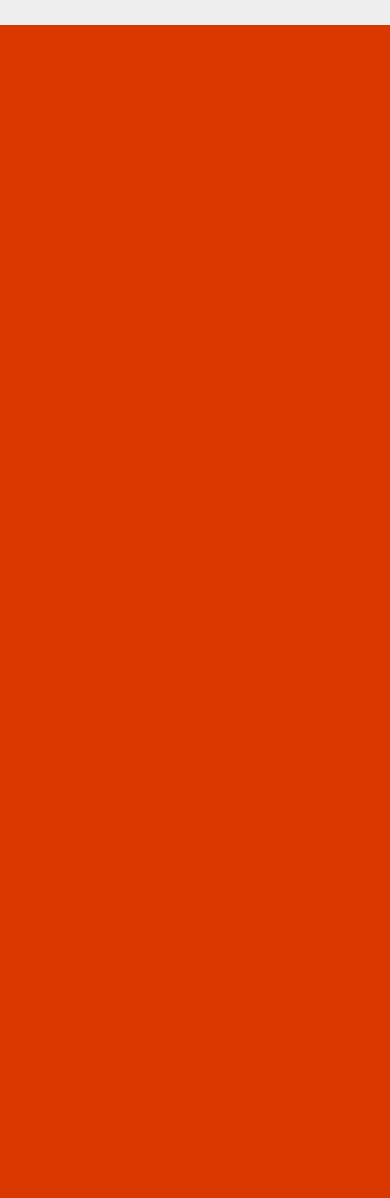
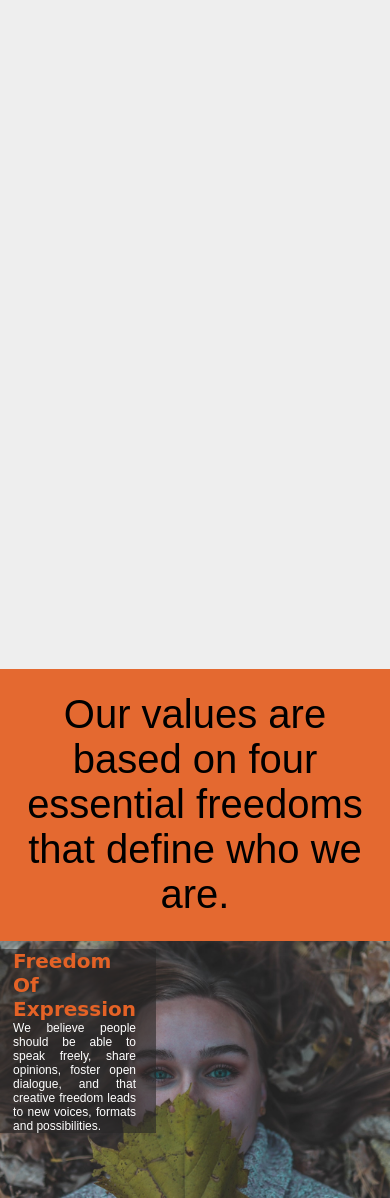
Before and after one commit to aulicksah/Streamz, a Python web app: template templates/index.html in a window 390 px wide. Shown: the part 819-2017 px from the top of the page. Before the commit the page ends 844 px from the top, so only its background shows below. Run offline with Jinja, Linux system fonts and the light colour scheme; the template is opened without the code that fills it, so the values that code supplies are empty.

Commit message:
Improved UI

```diff
--- a/templates/index.html
+++ b/templates/index.html
@@ -13,9 +13,9 @@ font-family: 'Patua One', cursive;
     margin:0;
     outline: none !important;
 }
-a:hover{
+a:hover,a:focus{
     text-decoration: none;
-    color:#FFF;
+    color:#e46226;
 }
 body{
     background:#eee;
@@ -105,27 +105,32 @@ nav>ul>li>a{
 }
 
 .logo{
-    color: #fff;
-    font-family: 'Abel', sans-serif;
-    font-size: 40px;
-    position:absolute;
-    padding: 20px;
-}
+        float: left;
+        display: block;
+        color: #e46226;
+        text-align: center;
+        padding:5px 20px;
+        text-decoration: none;
+        font-family: 'Abel', sans-serif;
+        font-size: 45px;
+        font-weight: 900;
+    }
 .brand-quote{
     color: #fff;
     font-family: 'Patua One', cursive;
     font-size: 50px;
     padding-left:20px;
     position: relative;
-    top:100px;
 }
 
 .para{
-    width: 50%;
+    width: 100%;
     font-family: 'Montserrat', sans-serif;
     color:#fff;
+    font-size: 30px;
     top: 1200px;
     padding-left:20px;
+    text-align: justify;
 }
 
 
@@ -258,20 +263,97 @@ filter: progid:DXImageTransform.Microsoft.gradient( startColorstr='#f3c5bd', end
 textarea:focus, input:focus{
     outline: none;
 }
+
 </style>
+<style>
+.container1 {
+  position: relative;
+  font-family: Arial;
+}
+
+.text-block {
+  position: absolute;
+  top: 3%;
+  right: 60%;
+  background-color:rgba(41, 39, 39, 0.6);;
+  color: white;
+  padding-left: 20px;
+  padding-right: 20px;
+  text-align: justify;
+}
+
+.text-block1 {
+  position: absolute;
+  top: 1%;
+  left:10%;
+  right: 10%;
+  font-size: 30px;
+  text-align: justify;
+  color: white;
+  padding-left: 20px;
+  padding-right: 20px;
+  font-weight: bold;
+  font-family: 'Montserrat', sans-serif;
+}
+</style>
+
+<style>
+@media screen and (max-width: 550px)
+{
+    .brand-quote{
+    color: #fff;
+    font-family: 'Patua One', cursive;
+    font-size: 20px;
+    padding-left:20px;
+    position: relative;
+}
+.para{
+    width: 100%;
+    font-family: 'Montserrat', sans-serif;
+    color:#fff;
+    font-size: 12px;
+    top: 1200px;
+    padding-left:20px;
+    text-align: justify;
+}
+.text-block {
+  position: absolute;
+  top: 3%;
+  right: 60%;
+  background-color:rgba(41, 39, 39, 0.6);
+  color: white;
+  padding-left: 20px;
+  padding-right: 20px;
+  text-align: justify;
+}
+.text-block1 {
+  position: absolute;
+  top: 1%;
+  bottom:1%;
+  left:1%;
+  right: 1%;
+  background-color:rgba(41, 39, 39, 0.6);
+  font-size: 28px;
+  text-align: justify;
+  color: white;
+  padding-left: 20px;
+  padding-right: 20px;
+}
+}
+
+</style>
+
+
 </head>
 <body>
 
 <div class="bg-image">
         <div class="bw-gradient"></div>
         <div class="container">
-            <div class="logo">STREAMZ</div>
+            <div class="logo"><a class="logo" href="/">STREAMZ</a></div>
             <div class="header">
                 <nav>
-                    <ul>
-                        <li><a href="">HOME</a></li>
-                        <li><a href="">ABOUT</a></li>
-                    </ul>
+
 
                 <button type="button" class="btn" data-toggle="modal" data-target="#myModal">LOGIN</button>
             </nav>
@@ -279,18 +361,17 @@ textarea:focus, input:focus{
 
             <div class="flex-container">
                     <div>
-                    <h1 class="brand-quote" style="color:#e46226">BroadCast Yourself</h1>
-                    <br/><br/><br/><br/><br/><br/>
-                   <p class="para">Lorem ipsum dolor sit amet, consectetur adipisicing elit, sed do eiusmod temp or incididunt ut labore et dolore magna aliqua. Ut enim ad minim.</p>
 
+                    <br/><br/><br/><br/><br/><br/><br/><br/><br/>
+                <div class="text-block1" style="margin-top:150px;">
+                    <center>
+                    <p>Our mission is to give everyone a voice and show them the world.</p><br/>
+                    <p >Everyone deserves to have a voice, and that the world is a better place when we listen, share and build community through our stories.</p>
+                </center>
 
-                    </div>
-                    <div>
-                            <h1 class="brand-quote" style="color:#e46226">BroadCast Yourself</h1>
-                    <br/><br/><br/><br/><br/><br/>
-                   <p class="para">Lorem ipsum dolor sit amet, consectetur adipisicing elit, sed do eiusmod temp or incididunt ut labore et dolore magna aliqua. Ut enim ad minim.</p>
+                </div>
+            </div>
 
-                    </div>
             </div>
 
 
@@ -334,7 +415,7 @@ textarea:focus, input:focus{
                                         <div class="hr"></div>
 
                                         <div class="foot-lnk">
-                                            <a href="/register"><label style="color:white;">New User? Register</a>
+                                            <a href="/register" ><label style="color:white;cursor: hand;">New User? Register</a>
                                         </div>
                                     </div>
                                 </form>
@@ -353,3 +434,38 @@ textarea:focus, input:focus{
       </div>
 
     </div>
+<div style="height: 800px;">
+</div>
+<div style="background-color: rgba(228,98,38, 0.95); padding:6%;">
+<center><p style="font-family: 'Abel', sans-serif; font-size: 40px;"  > Our values are based on four essential freedoms that define who we are.</p></center>
+</div>
+<div class="container1" style="max-height:700px;">
+    <img src="/static/image/expression.jpeg" style="width:100%; ">
+    <div class="text-block" >
+        <h4 class="brand-quote" style="color: #e46226;">Freedom Of Expression</h4>
+        <p class="para">We believe people should be able to speak freely, share opinions, foster open dialogue, and that creative freedom leads to new voices, formats and possibilities.</p>
+    </div>
+</div>
+
+<div class="container1" style="max-height:700px;">
+    <img src="/static/image/information.jpg" style="width:100%;">
+    <div class="text-block">
+        <h4 class="brand-quote" style="color: #e46226;">Freedom of information</h4>
+        <p class="para">We believe everyone should have easy, open access to information and that video is a powerful force for education, building understanding, and documenting world events, big and small.</p>
+    </div>
+</div>
+
+<div class="container1" style="max-height:700px;">
+        <img src="/static/image/opportunity.jpg" style="width:100%;">
+        <div class="text-block">
+            <h4 class="brand-quote" style="color: #e46226;">Freedom of Opportunity</h4>
+            <p class="para">We believe everyone should have a chance to be discovered, build a business and succeed on their own terms, and that people—not gatekeepers—decide what’s popular.</p>
+        </div>
+    </div>
+    <div class="container1" style="max-height:700px;">
+            <img src="/static/image/belong.jpg" style="width:100%;max-height:700px; background-size: contain;">
+            <div class="text-block">
+                <h4 class="brand-quote" style="color: #e46226;">Freedom to Belong</h4>
+                <p class="para">We believe everyone should be able to find communities of support, break down barriers, transcend borders and come together around shared interests and passions.</p>
+            </div>
+        </div>
```
Also changed, not shown: Streamz_users/model.py (+4 -4 lines), streamz.py (+5 -2 lines), templates/register.html (+14 -19 lines), Streamz_users/streamz.db, Streamz_video/videos.db, static/image/belong.jpg (added), static/image/expr.jpeg (added), static/image/expres.jpg (added), static/image/expression.jpeg (added), static/image/opportunity.jpg (added), 5 other files.
